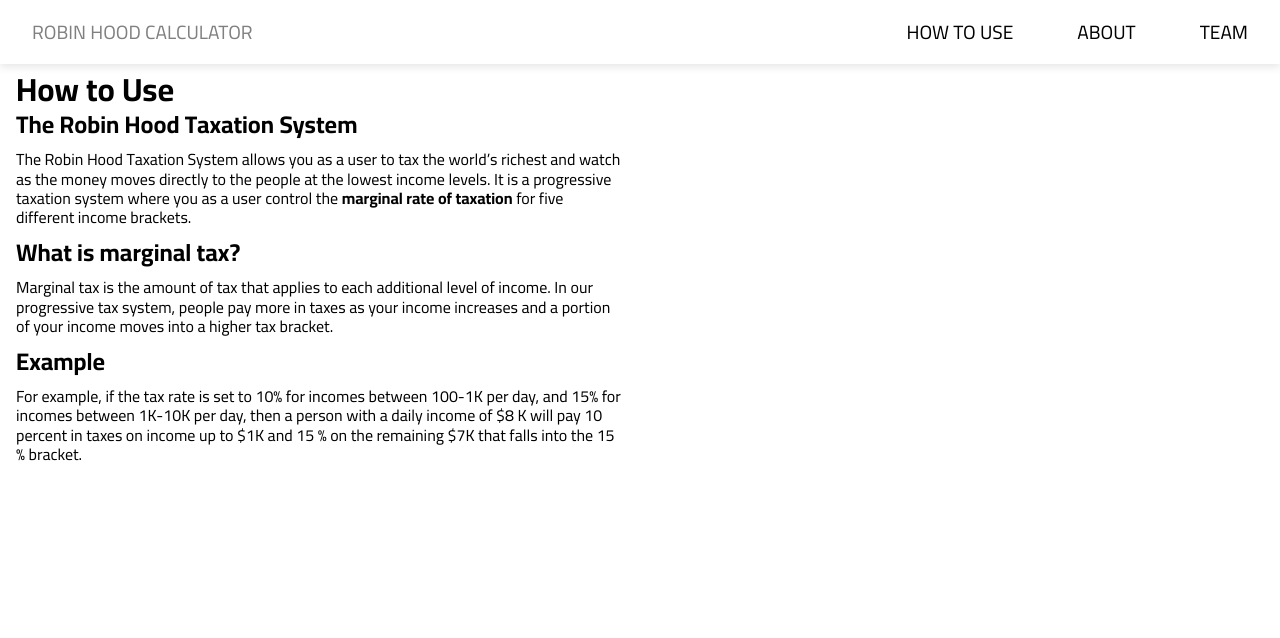
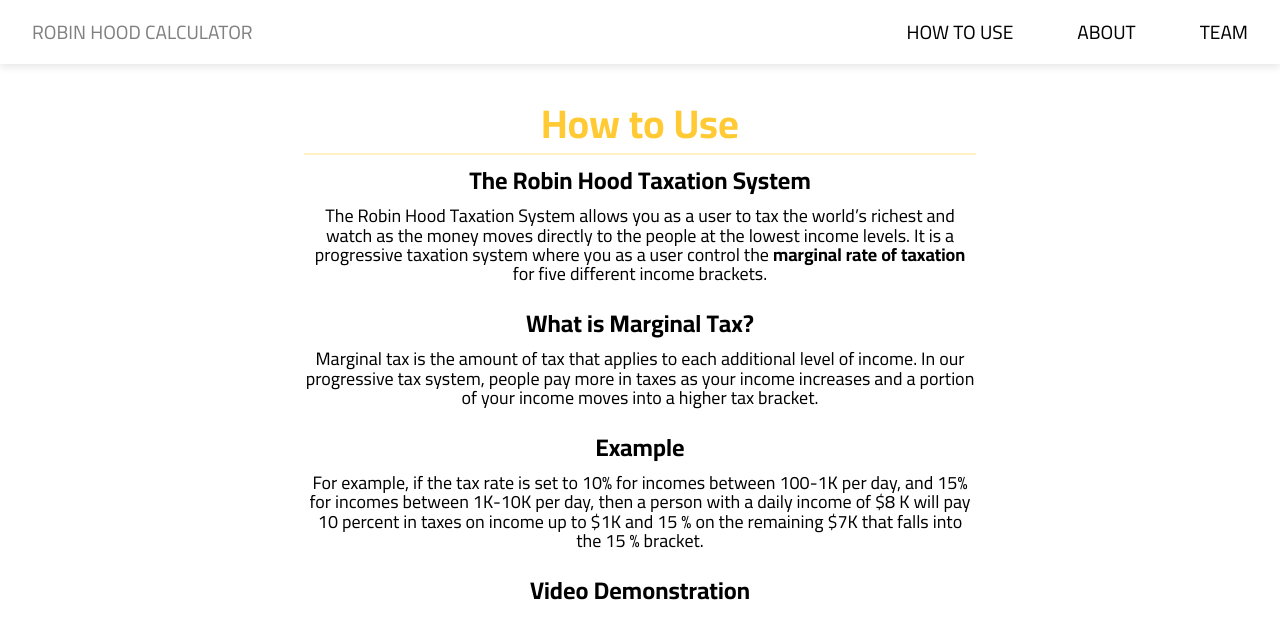
Before and after one commit to Amandabru/RobinHoodCalc, a React (Create React App) app: page /how-to-use in a window 1280 px wide. Shown: the top 638 px of the page. Built offline with nearby package versions, Linux system fonts and the light colour scheme.

Commit message:
How to use css

```diff
--- a/src/Pages/About/About.jsx
+++ b/src/Pages/About/About.jsx
@@ -1,7 +1,43 @@
 import React from 'react';
+import './about.css';
 
 const About = () => {
-  return <div>About</div>;
+  return (
+    <div className='AboutContainer'>
+    <h1 className> About</h1>
+    <p>
+      - Vad vi ville uppnå
+      <br></br>
+      - Vad det blev
+    </p>
+    <h2>Data</h2>
+    <p>
+     The data used in this visualization is from Gapminder and can be found <a href = "" > here </a>
+    </p>
+    <h2>Calculations</h2>
+    <p>
+      - Formel?
+    </p>
+    <h2>Tools</h2>
+    <p>
+      - React
+      <br></br>
+      - D3
+      <br></br>
+      - HTML
+      <br></br>
+      - CSS
+    </p>
+
+    <h2>References</h2>
+    <a href = "" > Gapminder </a>
+    <br></br>
+    <a href = "" > How Rich Am I? </a>
+    <p>
+
+    </p>
+  </div>
+  )
 };
 
 export default About;
--- /dev/null
+++ b/src/Pages/About/about.css
@@ -0,0 +1,9 @@
+.AboutContainer {
+    width: 50%;
+}
+
+.AboutContainer > h1,
+h2,
+p {
+margin: 1rem;
+}
--- a/src/Pages/HowToUse/HowToUse.jsx
+++ b/src/Pages/HowToUse/HowToUse.jsx
@@ -4,29 +4,30 @@ import './howToUse.css';
 const HowToUse = () => {
   return (
     <div className='howToUseContainer'>
-      <h1 className> How to Use</h1>
+      <h1 className = 'title'> How to Use</h1>
       <h2>The Robin Hood Taxation System</h2>
-      <p>
+      <p className='text'>
         The Robin Hood Taxation System allows you as a user to tax the world’s
         richest and watch as the money moves directly to the people at the
         lowest income levels. It is a progressive taxation system where you as a
         user control the <b>marginal rate of taxation</b> for five different
         income brackets.
       </p>
-      <h2>What is marginal tax? </h2>
-      <p>
+      <h2>What is Marginal Tax? </h2>
+      <p className='text'>
         Marginal tax is the amount of tax that applies to each additional level
         of income. In our progressive tax system, people pay more in taxes as
         your income increases and a portion of your income moves into a higher
         tax bracket.
       </p>
       <h2>Example</h2>
-      <p>
+      <p className='text'>
         For example, if the tax rate is set to 10% for incomes between 100-1K
         per day, and 15% for incomes between 1K-10K per day, then a person with
         a daily income of $8 K will pay 10 percent in taxes on income up to $1K
         and 15 % on the remaining $7K that falls into the 15 % bracket.
       </p>
+      <h2>Video Demonstration</h2>
     </div>
   );
 };
--- a/src/Pages/HowToUse/howToUse.css
+++ b/src/Pages/HowToUse/howToUse.css
@@ -1,5 +1,22 @@
 .howToUseContainer {
-  width: 50%;
+  width: 55%;
+  margin: auto;
+  margin-top: 50px;
+  text-align: center;
+  border-radius: 25px;
+  background-color: white;
+
+}
+
+.title{
+  color: #ffca34;
+  border-bottom:2px solid #ffc93448;
+  padding-bottom: 20px;
+  font-size: 40px;
+}
+.text{
+  font-size: 18px;
+  padding-bottom: 15px;
 }
 
 .howToUseContainer > h1,
```
